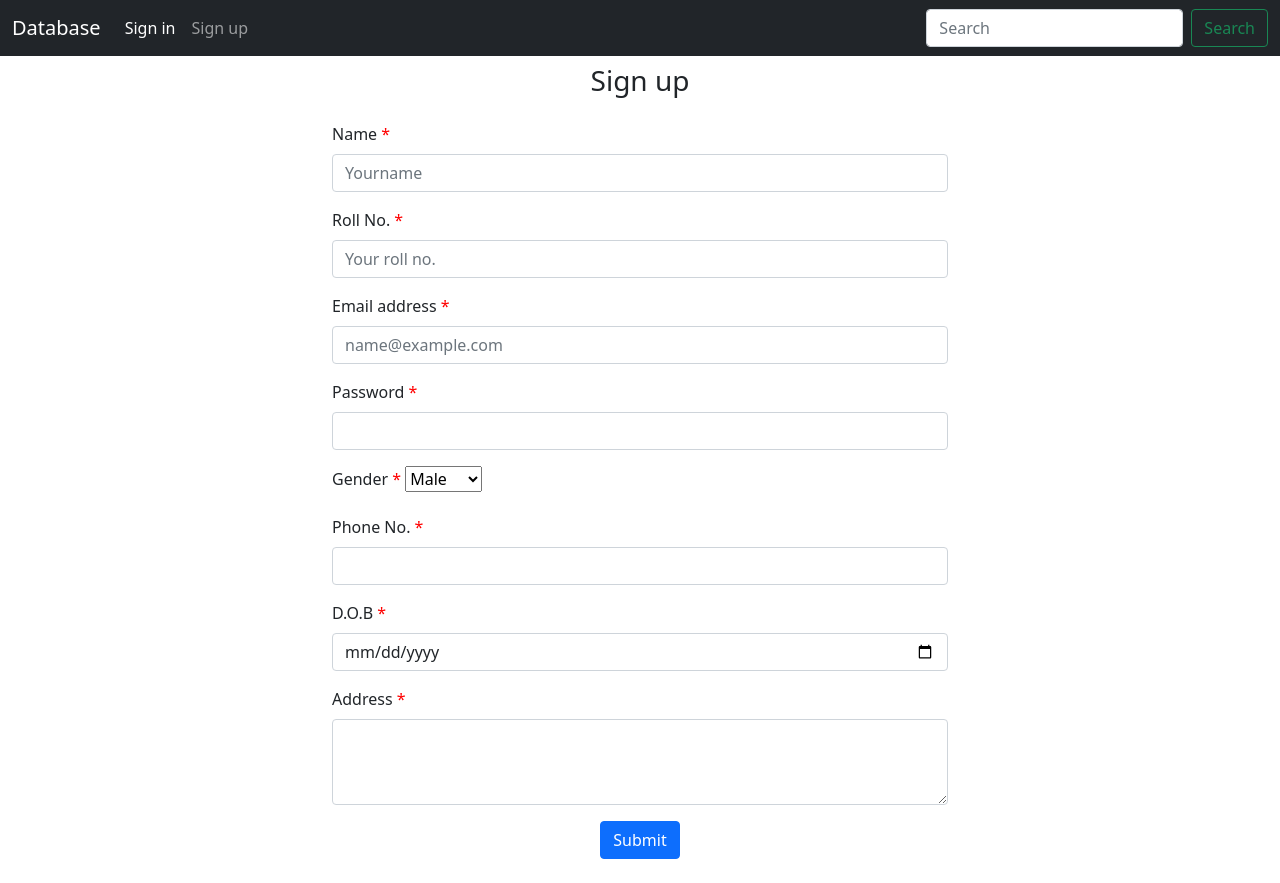
After one commit to Madhuresh123/student-management, a Django app: page /signup in a window 1280 px wide. The commit adds this page. Run offline with Django 3.2, Linux system fonts and the light colour scheme; parts of the project's set-up code (start-up, migrations or seed data) failed here and were passed over.

Commit message:
new pages added

```diff
--- a/mysite/home/urls.py
+++ b/mysite/home/urls.py
@@ -20,7 +20,8 @@ from home import views
 
 urlpatterns = [
     path("",views.index, name='home'),
-    path("about",views.about, name='about'),
+    path("signup",views.signup, name='signup'),
     path("service",views.service, name='service'),
+    path("signin",views.signin,name='signin')
 
 ]
--- a/mysite/home/views.py
+++ b/mysite/home/views.py
@@ -1,6 +1,7 @@
 from django.shortcuts import render, HttpResponse
 from home.models import Contact
 from django.contrib import messages
+from datetime import datetime
 
 
 # Create your views here.
@@ -8,17 +9,24 @@ from django.contrib import messages
 def index(request):
     return render(request,'index.html')
 
-def about(request):
+def signup(request):
     if request.method == "POST":
         name = request.POST.get('name')
+        roll = request.POST.get('roll')
         email= request.POST.get('email')
+        password= request.POST.get('password')
+        gender= request.POST.get('gender')
         phone= request.POST.get('phone')
-        desc = request.POST.get('desc')
-        about = Contact(name=name,email=email,phone=phone,desc=desc)
-        about.save()
+        dob= request.POST.get('dob')
+        address = request.POST.get('address')
+        signup = Contact(name=name,roll=roll,email=email,password=password,gender=gender,phone=phone,dob=dob,address=address)
+        signup.save()
         messages.success(request, 'Your message has been send!')
 
-    return render(request,'about.html')
+    return render(request,'signup.html')
 
 def service(request):
     return render(request,'services.html')
+
+def signin(request):
+    return render(request,'signin.html')
--- a/mysite/mysite/urls.py
+++ b/mysite/mysite/urls.py
@@ -17,8 +17,8 @@ from django.contrib import admin
 from django.urls import path, include
 
 admin.site.site_header = "Super Admin"
-admin.site.site_title = "Coffee Shop Portal"
-admin.site.index_title = "Coffee Shop"
+admin.site.site_title = "Student Portal"
+admin.site.index_title = "Student Management System"
 
 urlpatterns = [
     path('admin/', admin.site.urls),
--- a/mysite/static/style.css
+++ b/mysite/static/style.css
@@ -32,6 +32,3 @@ html, body {
   }
 
 /**/
-.label{
-    padding: 10px;
-}
--- a/mysite/templates/base.html
+++ b/mysite/templates/base.html
@@ -28,25 +28,14 @@
 
 
             <li class="nav-item">
-              <a class="nav-link active" aria-current="page" href="/service">Services</a>
+              <a class="nav-link active" aria-current="page" href="/signin">Sign in</a>
             </li>
 
             <li class="nav-item">
-              <a class="nav-link" href="/about">About us</a>
+              <a class="nav-link" href="/signup">Sign up</a>
             </li>
 
 
-        <li class="nav-item dropdown">
-          <a class="nav-link dropdown-toggle" href="#" id="navbarDropdown" role="button" data-bs-toggle="dropdown" aria-expanded="false">
-            Buy
-          </a>
-                <ul class="dropdown-menu" aria-labelledby="navbarDropdown">
-                  <li><a class="dropdown-item" href="#">Cold coffee</a></li>
-                  <li><a class="dropdown-item" href="#">Special coffee</a></li>
-                  <li><hr class="dropdown-divider"></li>
-                  <li><a class="dropdown-item" href="#">Hot coffee</a></li>
-                </ul>
-        </li>
 
       </ul>
       <form class="d-flex">
--- a/mysite/templates/index.html
+++ b/mysite/templates/index.html
@@ -42,7 +42,6 @@ Student Management
      <div class="label">
     Address: <input type="text" name="fname">
     </div>
->
 
 </div>
   </div>
--- a/mysite/templates/services.html
+++ b/mysite/templates/services.html
@@ -1,9 +1,10 @@
 {% extends 'base.html' %}
 
 {% block title %}
+
 Services
 {% endblock title %}
 
 {% block body %}
-This is services body
+
 {% endblock body %}
--- /dev/null
+++ b/mysite/templates/signup.html
@@ -0,0 +1,73 @@
+{% extends 'base.html' %}
+
+{% block title %}
+Sign up
+{% endblock title %}
+
+{% block body %}
+<style>
+  .form-label:after {
+    content:" *";
+    color: red;
+  }
+</style>
+
+<h3 class="text-center my-2">Sign up</h3>
+
+<form class="container-fluid w-50 my-4" method="post" action="/signup">
+{% csrf_token %}
+    <div class="mb-3">
+  <label for="exampleFormControlInput1" class="form-label">Name</label>
+  <input type="name" class="form-control" id="exampleFormControlInput1" name="name" placeholder="Yourname" required>
+    </div>
+
+     <div class="mb-3">
+    <label for="exampleFormControlInput1" class="form-label">Roll No.</label>
+    <input type="number" class="form-control" id="exampleFormControlInput1" name="roll" placeholder="Your roll no." required>
+    </div>
+
+    <div class="mb-3">
+    <label for="exampleFormControlInput1" class="form-label">Email address</label>
+    <input type="email" class="form-control" id="exampleFormControlInput1" name="email" placeholder="name@example.com" required>
+    </div>
+
+    <div class="mb-3">
+    <label for="exampleFormControlInput1" class="form-label">Password</label>
+    <input type="password" class="form-control" id="exampleFormControlInput1" name="password" required >
+    </div>
+
+    <div class="mb-3">
+    <label for="gender" class="form-label">Gender</label>
+    <select name="gender" id="gender">
+    <option value="male">Male</option>
+    <option value="female">Female</option>
+    <option value="other">Others</option>
+  </select>
+    </div>
+
+    <div class="mb-3">
+  <label for="exampleFormControlInput1" class="form-label">Phone No.</label>
+  <input type="number" class="form-control" id="exampleFormControlInput1" name="phone" required>
+    </div>
+
+    <div class="mb-3">
+  <label for="exampleFormControlInput1" class="form-label">D.O.B</label>
+  <input type="date" class="form-control" id="exampleFormControlInput1" name="dob">
+    </div>
+
+
+    <div class="mb-3">
+    <label for="exampleFormControlTextarea1" class="form-label">Address</label>
+    <textarea class="form-control" id="exampleFormControlTextarea1" rows="3" name="address" required></textarea>
+    </div>
+
+<div class="d-grid gap-2 d-md-block text-center">
+  <button class="btn btn-primary" type="submit">Submit</button>
+</div>
+
+
+</form>
+
+
+
+{% endblock body %}
```
Also changed, not shown: mysite/home/models.py (+7 -3 lines), mysite/static/signin.css (added, +28 -0 lines), mysite/templates/about.html (deleted, +0 -42 lines), mysite/templates/signin.html (added, +39 -0 lines), mysite/db.sqlite3, mysite/home/migrations/0002_auto_20210513_1422.py (added), mysite/home/migrations/0003_auto_20210513_1906.py (added), mysite/home/migrations/0004_auto_20210513_1908.py (added), mysite/home/migrations/0005_auto_20210513_1917.py (added), mysite/home/migrations/0006_auto_20210513_1926.py (added), mysite/home/migrations/0007_remove_contact_dob.py (added).
